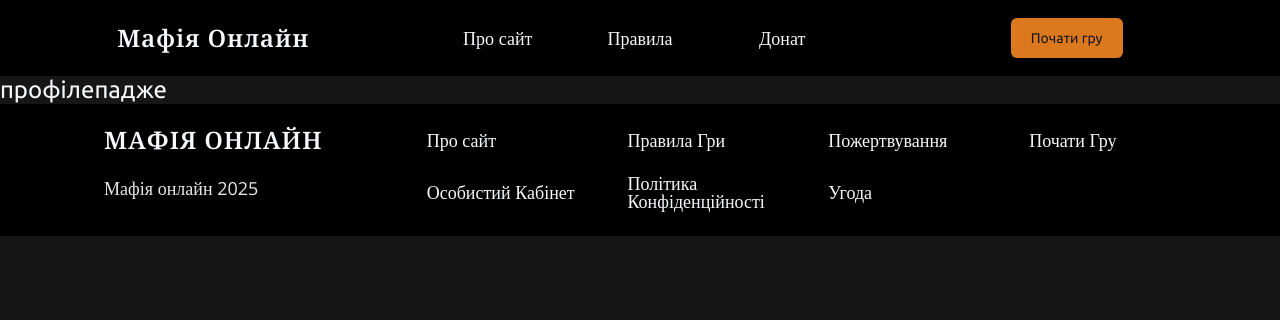
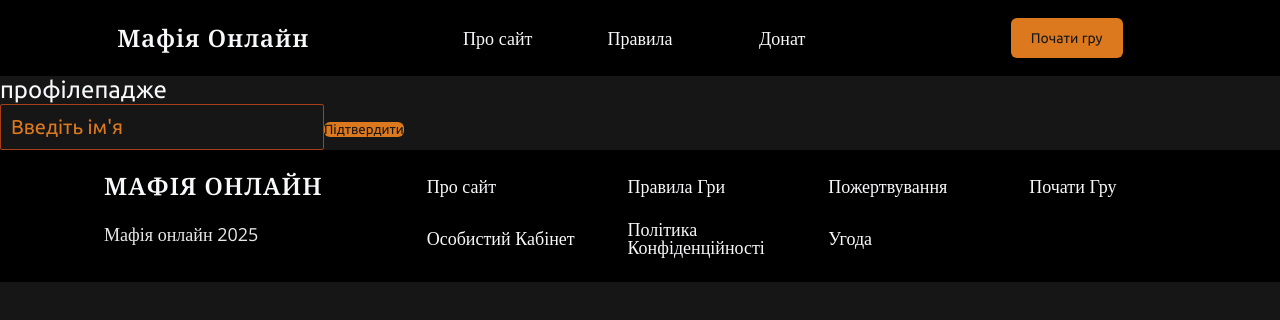
Before and after one commit to Kapysta017/Mafia, a React (Vite) app in the folder client/: page /profile in a window 1280 px wide. Shown: the top 320 px of the page. Built offline with nearby package versions, Linux system fonts and the light colour scheme; a web font is replaced by a local one.

Commit message:
added func to set profile name

```diff
--- a/client/src/layout/Layout.jsx
+++ b/client/src/layout/Layout.jsx
@@ -26,7 +26,7 @@ export function Layout({ children }) {
             <Link to={"/"}>
               <p className="hf">Почати Гру</p>
             </Link>
-            <Link to={"/"}>
+            <Link to={"/profile"}>
               <p className="hf">Особистий Кабінет</p>
             </Link>
             <Link to={"/"}>
--- a/client/src/view/profile/ProfilePage.jsx
+++ b/client/src/view/profile/ProfilePage.jsx
@@ -1,7 +1,27 @@
+import { useState } from "react";
+import { Button } from "../../components/Button";
+
 export function ProfilePage() {
+  const [profileName, setProfileName] = useState("");
+  const handleChange = (event) => {
+    setProfileName(event.target.value);
+  };
+  const handleClick = () => {
+    localStorage.setItem("profileName", profileName);
+    console.log("Ім'я збережене:", profileName);
+  };
   return (
     <>
       <div>профілепадже</div>
+      <input
+        type="text"
+        placeholder="Введіть ім'я"
+        value={profileName}
+        onChange={handleChange}
+      />
+      <Button variant="primary" onClick={handleClick}>
+        Підтвердити
+      </Button>
     </>
   );
 }
```
